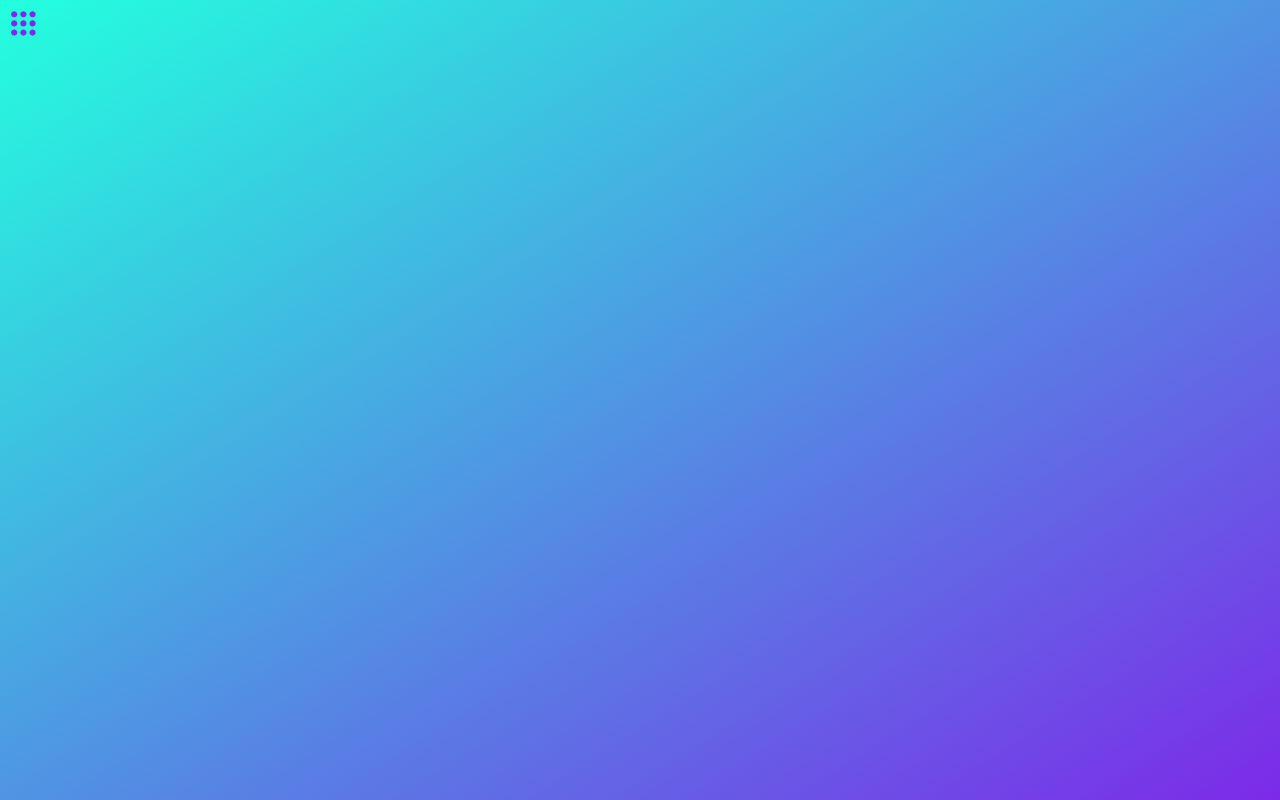
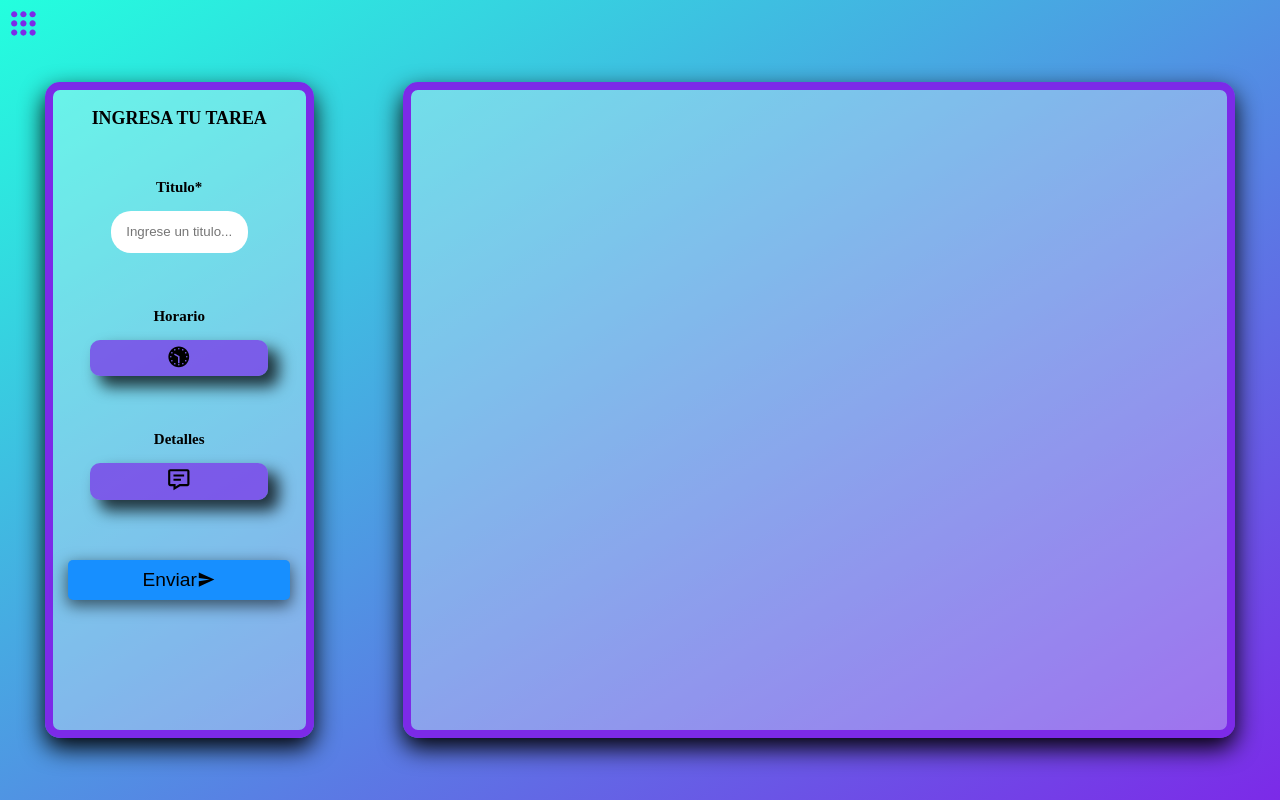
Before and after one commit to briancalamar/Daily-Organizer, a React (Create React App) app: page / in a window 1280 px wide. Built offline with nearby package versions, Linux system fonts and the light colour scheme; a web font is replaced by a local one.

Commit message:
edit styles todo

```diff
--- a/src/App.js
+++ b/src/App.js
@@ -10,7 +10,7 @@ function App() {
   return (
     <div className="App">
       <Route  path='/' component={NavBar}/>
-      <Route  path='/tareas' component={ToDoList}/>
+      <Route  path='/' component={ToDoList}/>
     </div>
   );
 }
--- a/src/Components/ToDoList/NavToDo/NavToDo.jsx
+++ b/src/Components/ToDoList/NavToDo/NavToDo.jsx
@@ -8,7 +8,7 @@ export default function NavToDo(){
 
     return(
         <div className="navToDo">
-            <NavLink className={`${location === "/tareas" ? "locStyle ntd-link" : "ntd-link"}`} to="/tareas"> TAREAS </NavLink>
+            <NavLink className={`${location === "/" ? "locStyle ntd-link" : "ntd-link"}`} to="/"> TAREAS </NavLink>
             <NavLink className={`${location === "/tareas/crear" ? "locStyle ntd-link" : "ntd-link"}`} to="/tareas/crear"> CREAR TAREA </NavLink>
         </div>
     )
--- a/src/Components/ToDoList/ToDoList.jsx
+++ b/src/Components/ToDoList/ToDoList.jsx
@@ -27,11 +27,11 @@ export default function ToDoList() {
         <div className="todolist">
             {
                 width > 1000 ?
-                <Route path="/tareas" render={() => <Container width={width}/>}/>
+                <Route path="/" render={() => <Container width={width}/>}/>
                 :
                 <>
-                <Route path="/tareas" component={NavToDo}/>
-                <Route exact path="/tareas" component={Todos}/>
+                <Route path="/" component={NavToDo}/>
+                <Route exact path="/" component={Todos}/>
                 <Route exact path="/tareas/crear" component={Form}/>
                 </>
             }
```
